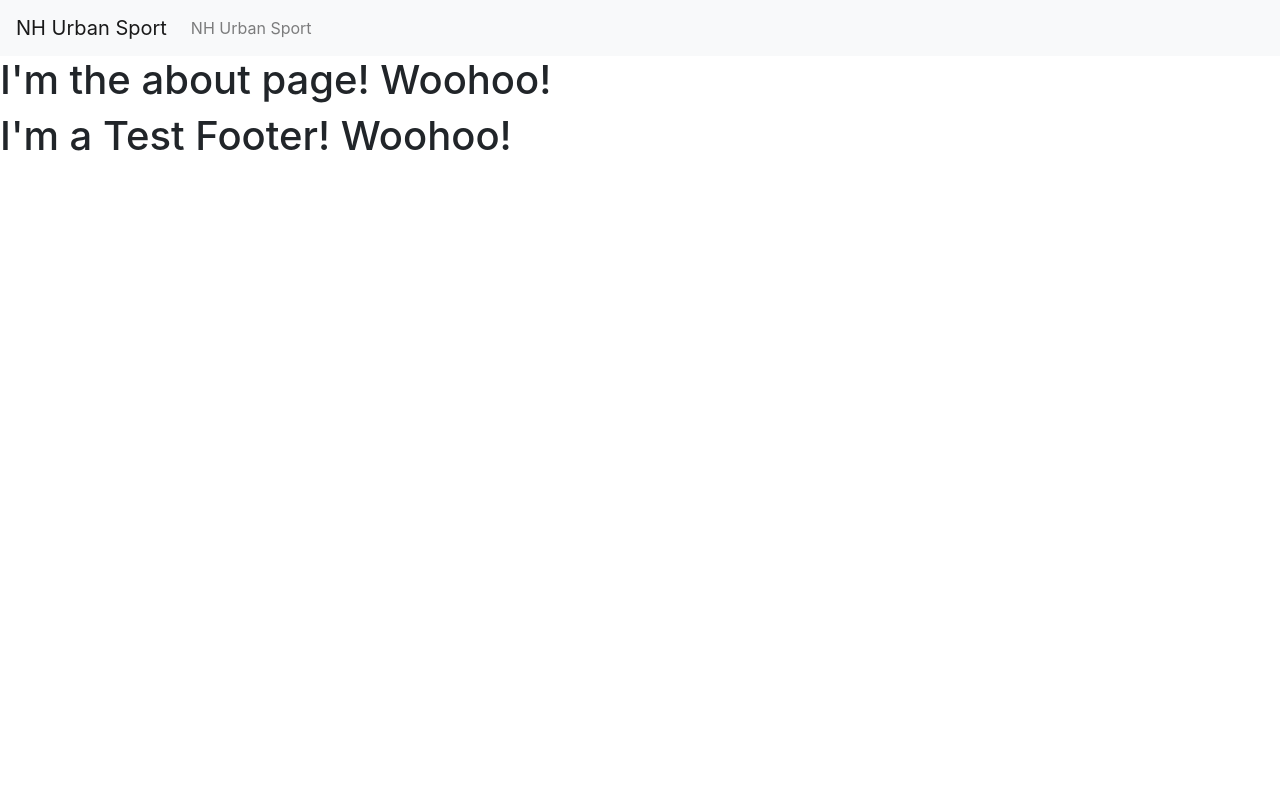
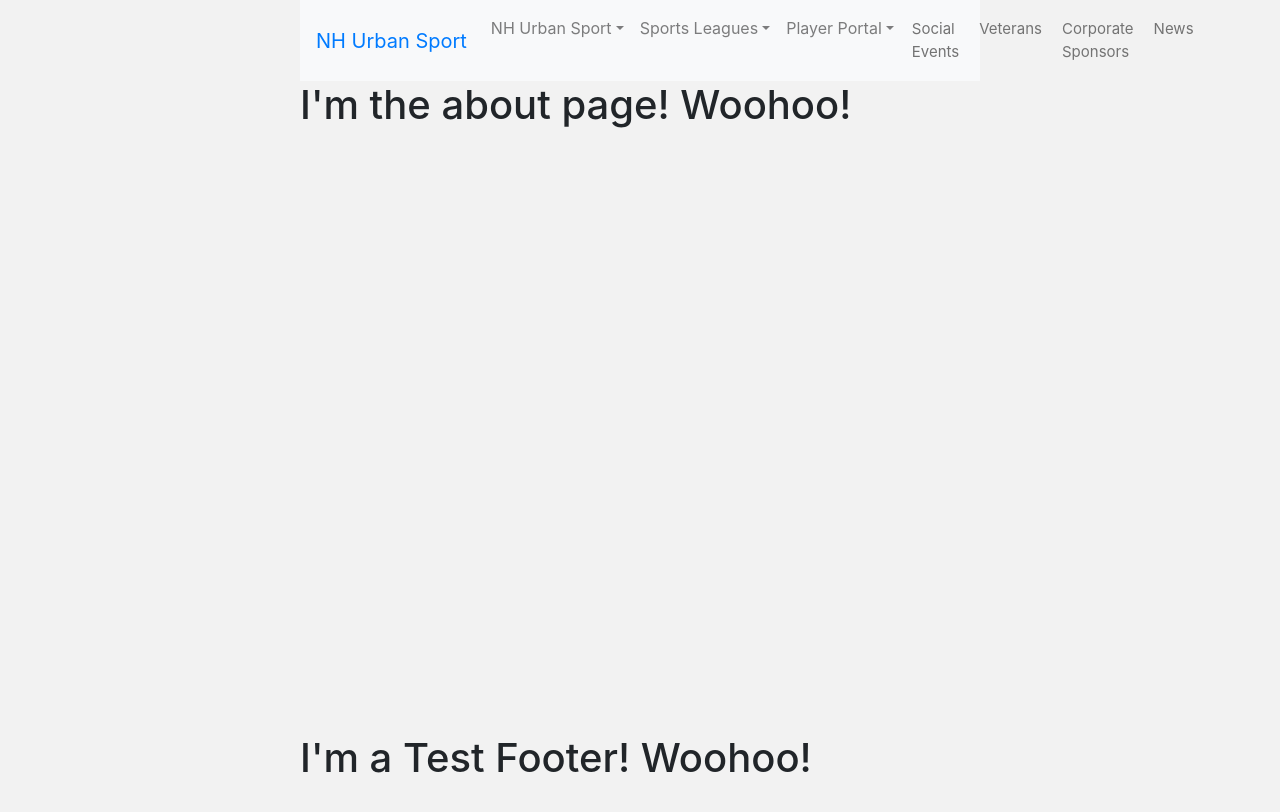
Before and after one commit to userfriendly01/nhurbansport, a React (Create React App) app: page /about in a window 1280 px wide. Shown: the top 812 px of the page. Built offline with nearby package versions, Linux system fonts and the light colour scheme.

Commit message:
Working Nav bar, started photo object

```diff
--- a/package.json
+++ b/package.json
@@ -8,7 +8,8 @@
     "react-dom": "^16.8.3",
     "react-router-dom": "^4.3.1",
     "react-scripts": "2.1.5",
-    "reactstrap": "^7.1.0"
+    "reactstrap": "^7.1.0",
+    "styled-components": "^4.2.0"
   },
   "scripts": {
     "start": "react-scripts start",
--- a/src/App.js
+++ b/src/App.js
@@ -1,31 +1,23 @@
 import React, { Component } from 'react';
-import { Route, BrowserRouter as Router } from 'react-router-dom'
-import Home from './pages/Home';
-import About from './pages/About';
 import Header from './components/Header.js'
 import Footer from './components/Footer.js'
+import styled from 'styled-components';
 
 class App extends Component {
 
 
   render() {
-    const routing = (
-      <Router>
-          <div>
-              <Route exact path = "/" component={Home} />
-              <Route path = "/about" component={About} />
-          </div>
-      </Router>
-    )
+    const AppContainer = styled.div`
+      padding:0px 300px;
+      background-color: #f2f2f2;
+      height: 1200px;
+    `;
 
     return (
-        <div className="App">
-        <Header />
-          <div>
-            {routing}
-          </div>
+        <AppContainer className="App">
+          <Header />
           <Footer />
-        </div>
+        </AppContainer>
     );
   }
 }
--- a/src/components/Footer.js
+++ b/src/components/Footer.js
@@ -1,4 +1,5 @@
 import React from 'react'
+import styled from 'styled-components';
 
 class Footer extends React.Component {
     constructor(props){
@@ -9,10 +10,15 @@ class Footer extends React.Component {
     }
 
     render(){
+
+        const StyledDiv = styled.div`
+            position: absolute;
+            bottom: 10px;
+        `;
         return (
-            <div>
+            <StyledDiv>
                 <h1>I'm a Test Footer! Woohoo!</h1>
-            </div>
+            </StyledDiv>
         );
     }
 
--- a/src/components/Header.js
+++ b/src/components/Header.js
@@ -1,43 +1,121 @@
 import React from 'react'
+import { Route, Link, BrowserRouter as Router, Switch } from 'react-router-dom'
+import Home from '../pages/Home';
+import About from '../pages/About';
+import styled from 'styled-components';
 import {UncontrolledDropdown, DropdownToggle, DropdownItem,
-    NavbarToggler, NavLink, DropdownMenu, Navbar, Nav, Collapse,
-    NavItem, NavbarBrand} from 'reactstrap'
+    NavbarToggler, DropdownMenu, Navbar, Nav, Collapse,
+    NavbarBrand} from 'reactstrap'
 
 class Header extends React.Component {
 
     constructor(props) {
         super(props)
+        this.toggle = this.toggle.bind(this);
         this.state = {
             isOpen: false
         };
     }
+    toggle() {
+        this.setState({
+          isOpen: !this.state.isOpen
+        });
+    }
 
+    render() {
+        const StyledNavItem = styled.nav`
+            font-size: 10px;
+            padding: 10px;
+            font-size: 15px;
+            color: #737373;
+        `;
 
-    render(){
         return (
+            <Router>
             <div>
                 <Navbar color="light" light expand="md">
-                <NavbarBrand href="/">NH Urban Sport</NavbarBrand>
-                <NavbarToggler />
+                <NavbarBrand><Link to="/">NH Urban Sport</Link></NavbarBrand>
+                <NavbarToggler onClick={this.toggle} />
                 <Collapse isOpen={this.state.isOpen} navbar>
-                    <Nav navbar>
+                    <Nav className="ml-auto" navbar>
                         <UncontrolledDropdown nav inNavbar>
-                            <DropdownToggle nav>
-                                <NavItem>NH Urban Sport</NavItem>
+                            <DropdownToggle nav caret>
+                            NH Urban Sport
                             </DropdownToggle>
                             <DropdownMenu>
                                 <DropdownItem>
-                                    <NavLink href ='/pages/About.js'>About</NavLink>
+                                    <Link to="/about">About</Link>
                                 </DropdownItem>
                                 <DropdownItem>
-                                    <NavLink href ='/'>Contact</NavLink>
+                                    Contact
                                 </DropdownItem>
                             </DropdownMenu>
                         </UncontrolledDropdown>
+                        <UncontrolledDropdown nav inNavbar>
+                            <DropdownToggle nav caret>
+                            Sports Leagues
+                            </DropdownToggle>
+                            <DropdownMenu right>
+                                <DropdownItem>
+                                    FAQ
+                                </DropdownItem>
+                                <DropdownItem>
+                                    Liability Waiver
+                                </DropdownItem>
+                            </DropdownMenu>
+                        </UncontrolledDropdown>
+                        <UncontrolledDropdown nav inNavbar>
+                            <DropdownToggle nav caret>
+                            Player Portal
+                            </DropdownToggle>
+                            <DropdownMenu right>
+                                <DropdownItem>
+                                    Log In
+                                </DropdownItem>
+                                <DropdownItem>
+                                    How To
+                                </DropdownItem>
+                                <DropdownItem>
+                                    Schedules
+                                </DropdownItem>
+                                <DropdownItem>
+                                    Rule Books
+                                </DropdownItem>
+                                <DropdownItem>
+                                    Roster
+                                </DropdownItem>
+                                <DropdownItem>
+                                    League Standings
+                                </DropdownItem>
+                                <DropdownItem>
+                                    League Leader
+                                </DropdownItem>
+                                <DropdownItem>
+                                    How Can We Improve?
+                                </DropdownItem>
+                            </DropdownMenu>
+                        </UncontrolledDropdown>
+                        <StyledNavItem>
+                            Social Events
+                        </StyledNavItem>
+                        <StyledNavItem>
+                            Veterans
+                        </StyledNavItem>
+                        <StyledNavItem>
+                            Corporate Sponsors
+                        </StyledNavItem>
+                        <StyledNavItem>
+                            News
+                        </StyledNavItem>
                     </Nav>
                 </Collapse>
-            </Navbar>
+                </Navbar>
+                <Switch>
+                    <Route exact path = "/" component={Home} />
+                    <Route path = "/about" component={About} />
+                </Switch>
             </div>
+            </Router>
         );
     }
 
--- /dev/null
+++ b/src/components/Photo.js
@@ -0,0 +1,36 @@
+import React from 'react'
+import styled from 'styled-components';
+
+const Photo = props => {
+
+    let photoWidth;
+    let photoHeight;
+
+    if(props.type === "header"){
+        photoWidth = "1000px"
+        photoHeight = "300px"
+    }else{
+        photoWidth = "300px"
+        photoHeight = "500px"
+    }
+
+    const PhotoContainer = styled.div`
+    border-style: solid;
+    height: ${photoHeight};
+    width: ${photoWidth};
+    background-image: url(${props.img});
+    background-size: cover;
+    margin-left: auto;
+    margin-right: auto;
+
+`;
+
+
+
+
+    return(
+        <PhotoContainer />
+    );
+}
+
+export default Photo;
--- a/src/pages/Home.js
+++ b/src/pages/Home.js
@@ -1,11 +1,16 @@
 import React from 'react'
+import Photo from '../components/Photo'
 
 class Home extends React.Component {
 
     render(){
         return (
             <div>
-                <h1>I'm the Home page! Woohoo!</h1>
+                <Photo type="header" img="https://images-na.ssl-images-amazon.com/images/I/91FOeSuXvIL._SX522_.jpg" />
+                <span>
+                <Photo type="mini" img="https://images-na.ssl-images-amazon.com/images/I/91FOeSuXvIL._SX522_.jpg" />
+                </span>
+
             </div>
         );
     }
```
Also changed, not shown: 1 other file (tests, documents, lock files or other folders).
